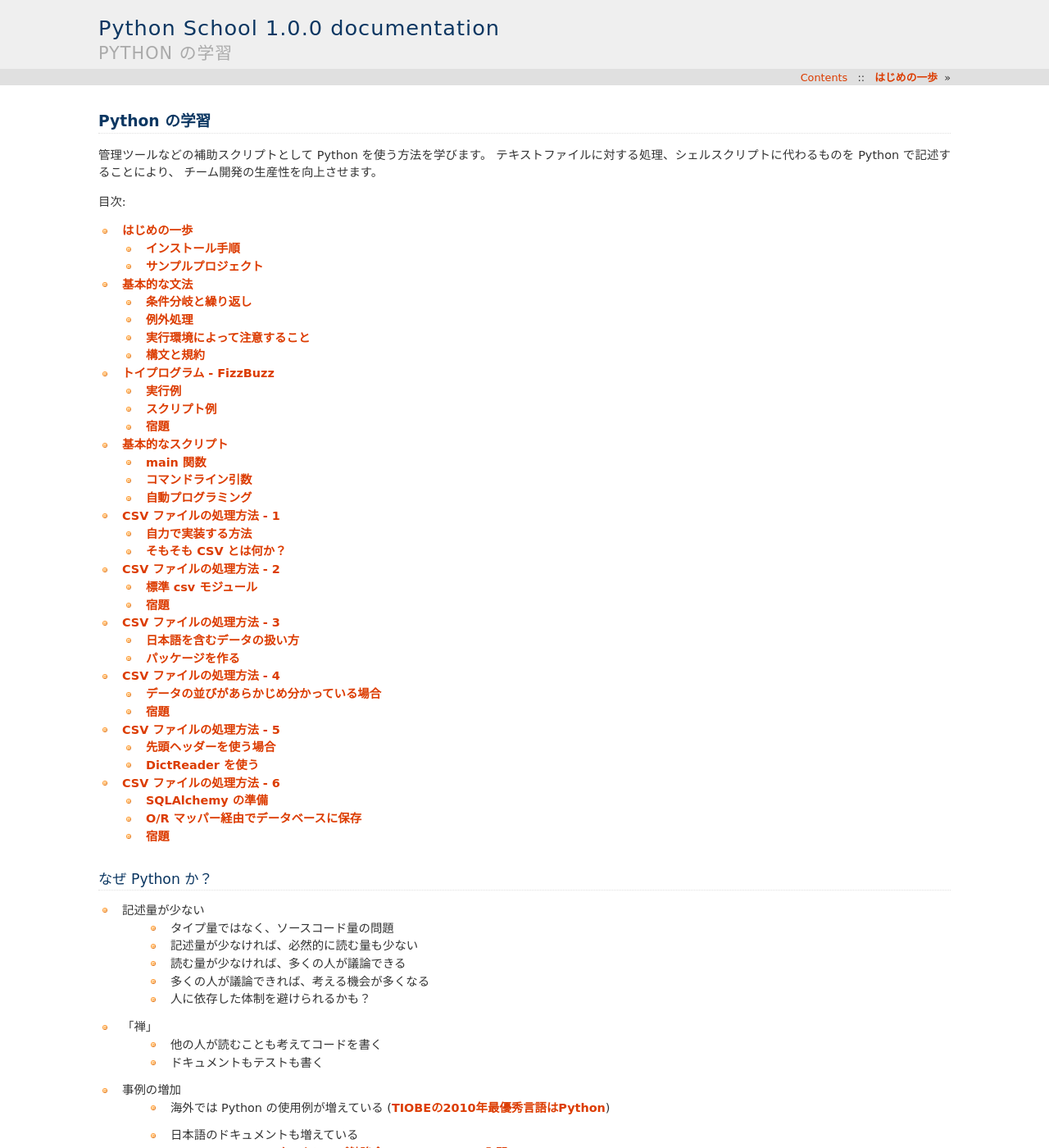
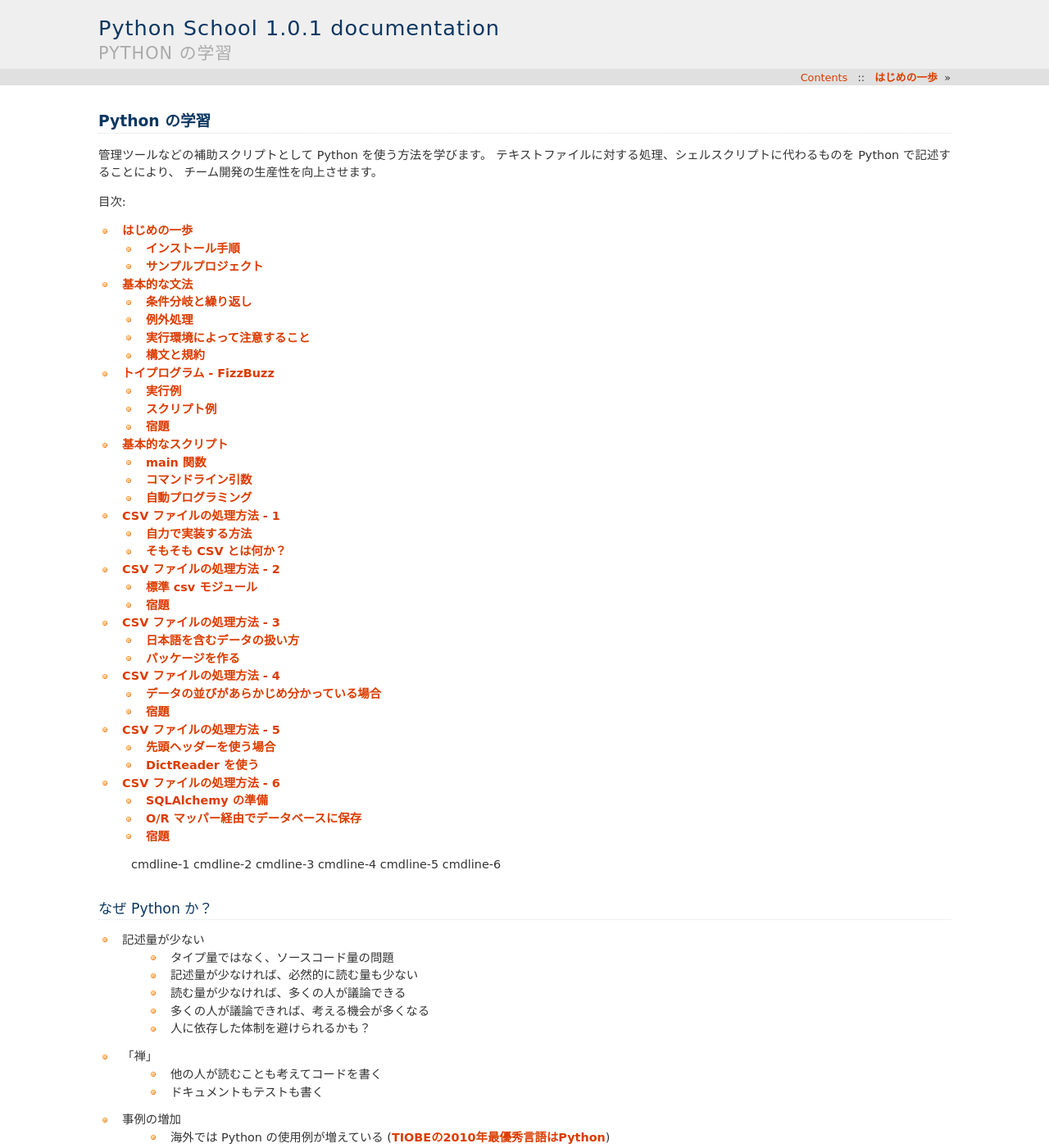
Before and after one commit to skitazaki/python-school-ja, a Sphinx documentation site: the page built from doc/index.txt, in a window 1280 px wide and 1400 px high. Shown: the whole window at 82% size. Built offline with Sphinx 7.4.7, drawn with Linux system fonts in a browser that asks for light colours.

Commit message:
rename file names and update version.

```diff
--- a/doc/conf.py
+++ b/doc/conf.py
@@ -48,9 +48,9 @@
 # built documents.
 #
 # The short X.Y version.
-version = '1.0.0'
+version = '1.0'
 # The full version, including alpha/beta/rc tags.
-release = '1.0.0'
+release = '1.0.1'
 
 # The language for content autogenerated by Sphinx. Refer to documentation
 # for a list of supported languages.
--- a/doc/index.txt
+++ b/doc/index.txt
@@ -18,16 +18,25 @@
    basic-syntax
    toy-program
    basic-scripting
-   processing-csv-file-1
-   processing-csv-file-2
-   processing-csv-file-3
-   processing-csv-file-4
-   processing-csv-file-5
-   processing-csv-file-6
+
+   csv-1
+   csv-2
+   csv-3
+   csv-4
+   csv-5
+   csv-6
+
+..
+
+   cmdline-1
+   cmdline-2
+   cmdline-3
+   cmdline-4
+   cmdline-5
+   cmdline-6
 
 ..
    run-test
-   wrap-bash
    documents
    projects
    webapp
```
Also changed, not shown: doc/csv-1.txt (renamed from doc/processing-csv-file-1.txt), doc/csv-2.txt (renamed from doc/processing-csv-file-2.txt), doc/csv-3.txt (renamed from doc/processing-csv-file-3.txt), doc/csv-4.txt (renamed from doc/processing-csv-file-4.txt), doc/csv-5.txt (renamed from doc/processing-csv-file-5.txt), doc/csv-6.txt (renamed from doc/processing-csv-file-6.txt).
